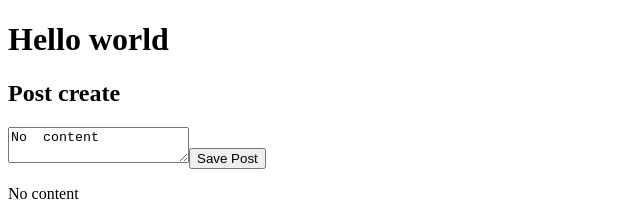
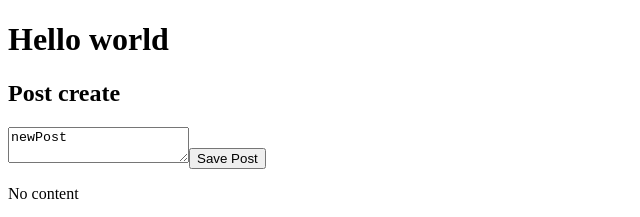
Before and after one commit to RahulRexx/Mean-with-Fun, an Angular app: page / in a window 1280 px wide. Shown: the top 217 px of the page, without its empty margins (0-640 px from the left). Built offline with nearby package versions, Linux system fonts and the light colour scheme.

Commit message:
to render the string rather than property

```diff
--- a/src/app/posts/post-create/post-create.component.html
+++ b/src/app/posts/post-create/post-create.component.html
@@ -1,4 +1,4 @@
 <h2>Post create</h2>
-<textarea [value]="newPost"></textarea>
+<textarea [value]="'newPost'"></textarea>
 <button (click)="onAddPost()">Save Post</button>
 <p>{{ newPost }}</p>
```
